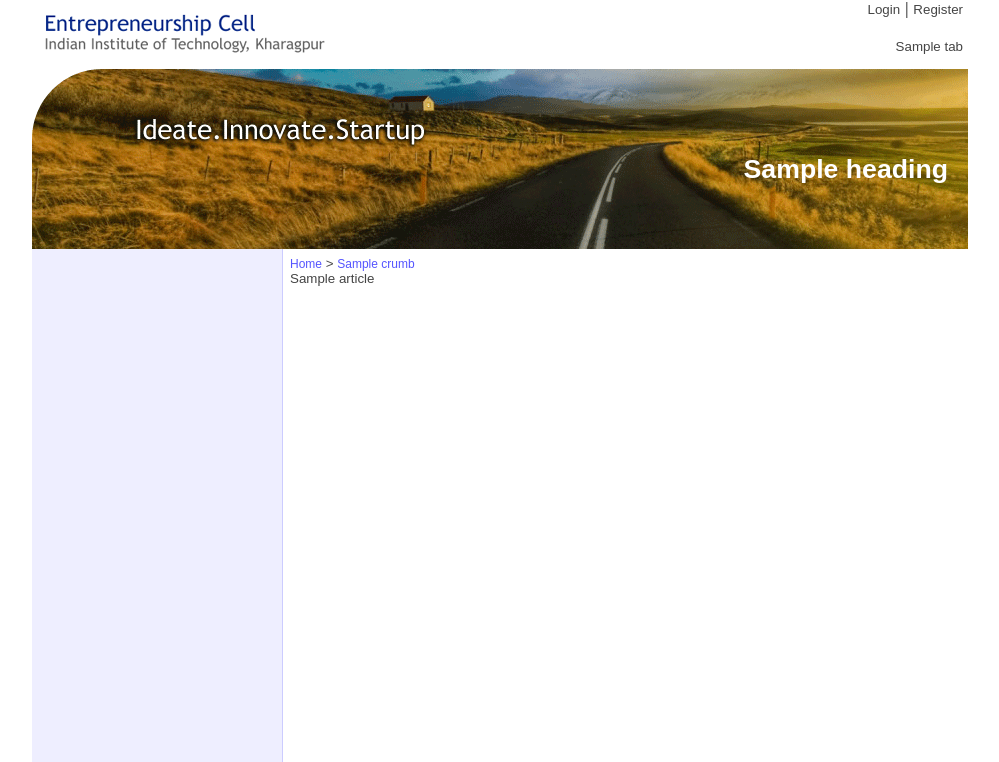
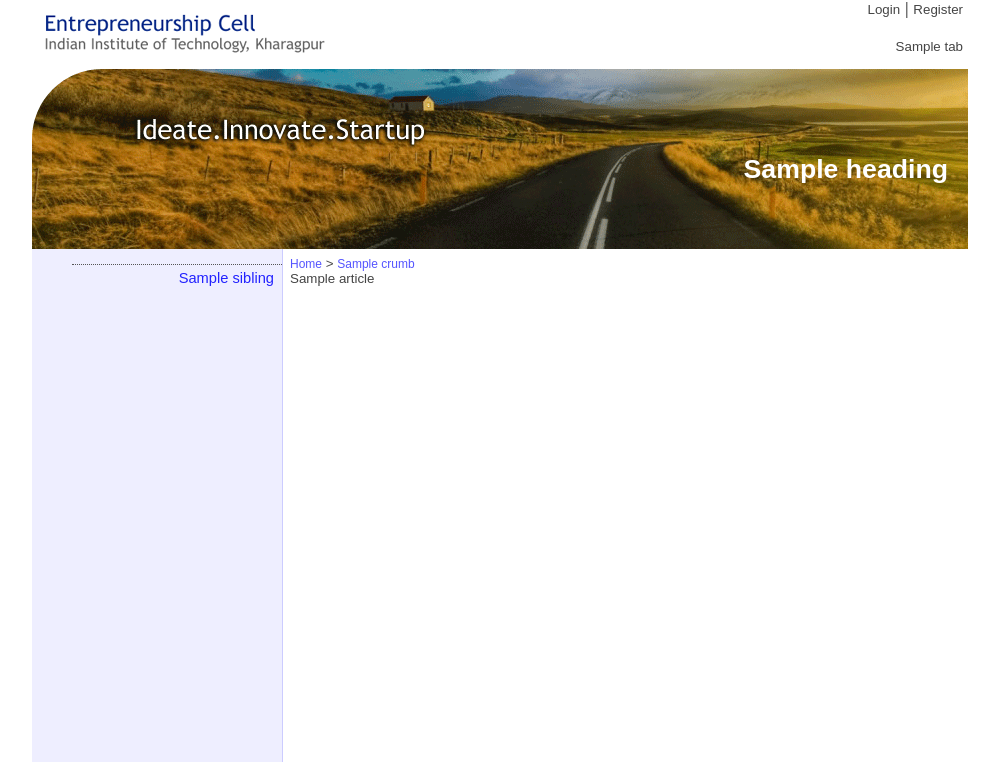
Before and after one commit to dmukhg/ecell, a Django app: template templates/article.html in a window 1280 px wide. Shown: the top 762 px of the page, without its empty margins (140-1139 px from the left). Run offline with Django 3.2, Linux system fonts and the light colour scheme; the template is opened without the code that fills it: most values are stand-ins (such as "Sample title", 1, 10 or a date in 2020).

Commit message:
Sidebar Added

```diff
--- a/conman/models.py
+++ b/conman/models.py
@@ -32,6 +32,7 @@ class Sector(models.Model):
         while up.parent is not None:
             rendered_url = up.parent.url + '/' + rendered_url
             up = up.parent
+        rendered_url = u'/' + rendered_url
         return rendered_url
 
 
--- a/site_media/css/article.css
+++ b/site_media/css/article.css
@@ -40,7 +40,7 @@
     font-family:arial;
     text-decoration:none;
     color:#ff9900;
-    font-size:8pt;
+    font-size:9pt;
     text-align:right;
 }
 a.crumb{
@@ -54,3 +54,41 @@ a.crumb:hover{
     color:#ff9900;
     text-decoration:underline;
 }
+
+#sidebar-list {
+    list-style-type:none;
+    text-align:right;
+}
+#sidebar-item{
+    margin-bottom:3px;
+    font-size:11pt;
+    padding:2px;
+    padding-right:8px;
+    border-top:1px dotted #555555;
+}
+#sidebar-subitem{
+    margin-bottom:3px;
+    font-size:10pt;
+    padding:2px;
+    padding-right:18px;
+}
+a.side_links{
+    font-family:arial;
+    font-weight:none;
+    color:#2222ff;
+    text-decoration:none;
+}
+a.side_links:hover{
+    text-decoration:underline;
+    color:#ff5500;
+}
+a.side_sub_links{
+    font-family:arial;
+    font-weight:none;
+    color:#888888;
+    text-decoration:none;
+}
+a.side_sub_links:hover{
+    text-decoration:underline;
+    color:#ff5500;
+}
--- a/templates/article.html
+++ b/templates/article.html
@@ -21,6 +21,16 @@
 <table cellspacing=0 cellpadding=0 border=0>
     <tr valign=top>
         <td width=300 id=sidebar>
+            <ul id=sidebar-list >
+                {% for sibling in siblings %}
+                <li id=sidebar-item><a href="{{ sibling.get_url }}" class=side_links>{{ sibling.name }}</a></li>
+                {% for child in children %}
+                {% ifequal child.parent sibling %}
+                <li id=sidebar-subitem><a href="{{ child.get_url }}" class=side_sub_links>{{ child.name }}</a></li>
+                {% endifequal %}
+                {% endfor %}
+                {% endfor %}
+            </ul>
         </td>
         <td id=content_area>
             {% if staff %}
```
Also changed, not shown: conman/views.py (+7 -1 lines).
